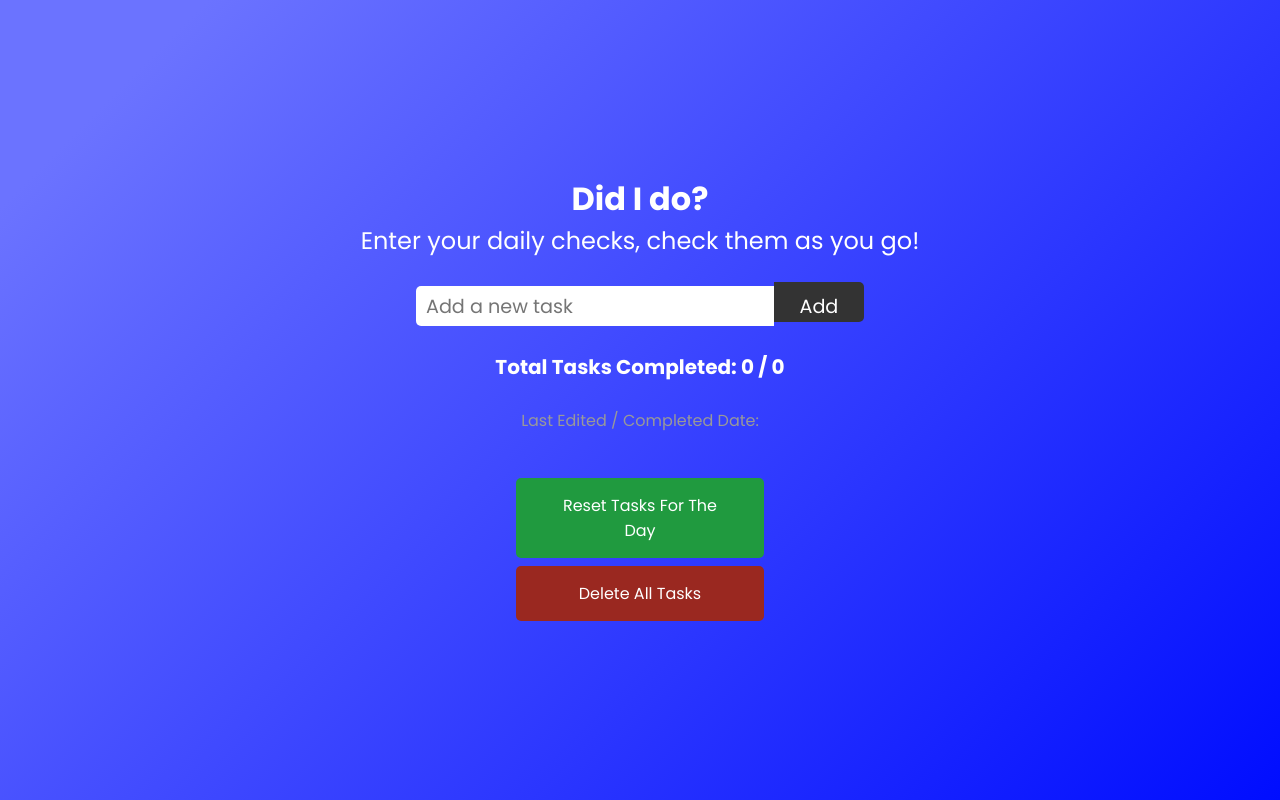
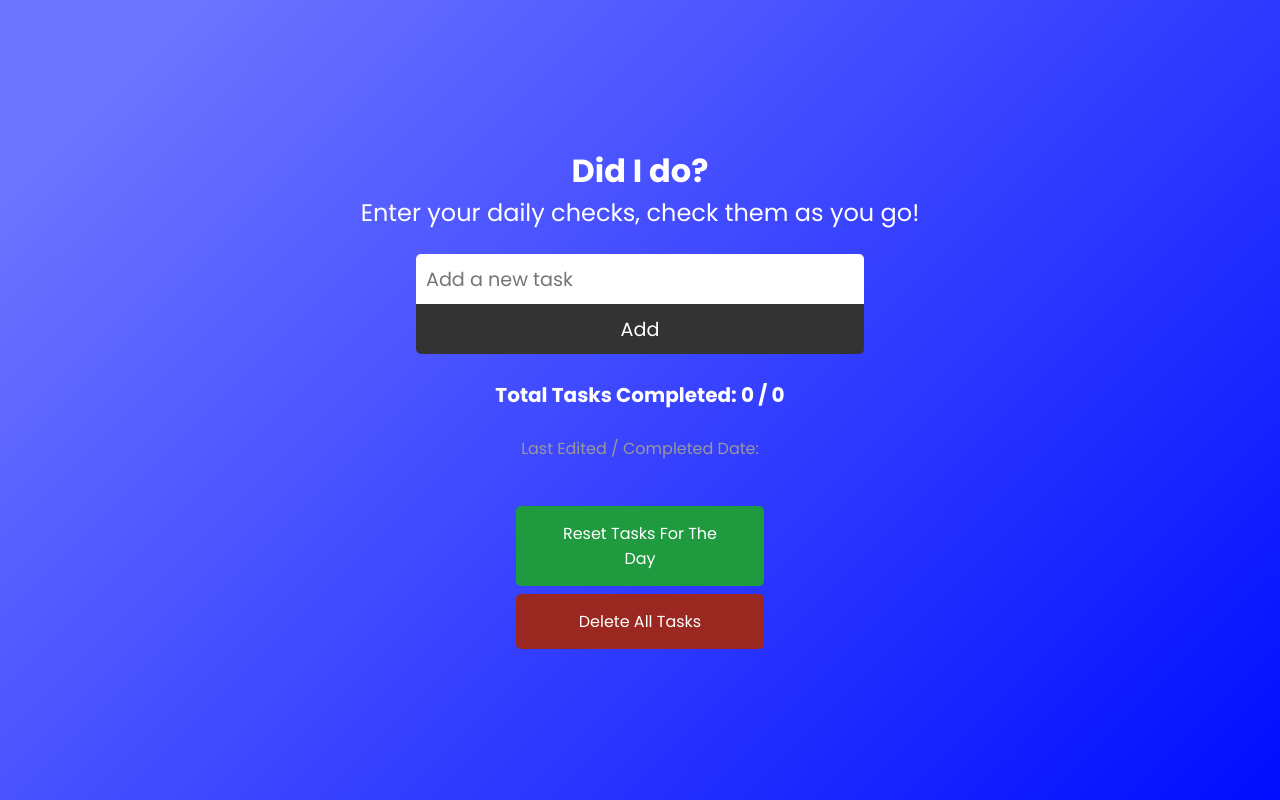
Before and after one commit to Toumari/Did-I-Do-, a React (Vite) app: page / in a window 1280 px wide. Built offline with nearby package versions, Linux system fonts and the light colour scheme.

Commit message:
changed the svg icon for the tab

```diff
--- a/index.html
+++ b/index.html
@@ -8,7 +8,7 @@
       rel="stylesheet"
     />
     <meta charset="UTF-8" />
-    <link rel="icon" type="image/svg+xml" href="/vite.svg" />
+    <link rel="icon" type="image/svg+xml" href="/list.svg" />
     <meta name="viewport" content="width=device-width, initial-scale=1.0" />
     <title>Did I do?</title>
   </head>
--- a/src/components/NewTaskInput.css
+++ b/src/components/NewTaskInput.css
@@ -1,10 +1,11 @@
 .newTaskInput__input {
     width: 80%;
-    height: 40px;
+    height: 50px;
     border: none;
     border-top-left-radius: 5px;
+    border-top-right-radius: 0px;
+    border-bottom-right-radius: 0px !important;
     border-bottom-left-radius: 5px;
-    padding: 0 1em;
     padding: 0.5em;
     font-size: 1.2em;
     font-weight: 400;
@@ -15,9 +16,11 @@
 
 .newTaskInput__button {
     width: 20%;
-    height: 40px;
+    height: 50px;
     border: none;
     border-top-right-radius: 5px;
+    border-top-left-radius: 0px !important;
+    border-bottom-left-radius: 0px;
     border-bottom-right-radius: 5px;
     padding: 0.5em;
     font-size: 1.2em;
@@ -27,21 +30,22 @@
     cursor: pointer;
 }
 
-
-
 .newTaskInput__button:hover {
     background-color: #000;
 }
 
-@media (max-width: 768px) {
+@media (min-width: 768px) {
     .newTaskInput__input {
         width: 100%;
+        border-bottom-left-radius: 0px;
+        border-bottom-right-radius: 0px;
         border-top-right-radius: 5px;
-        border-bottom-right-radius: 5px;
     }
     .newTaskInput__button {
         width: 100%;
-        border-top-left-radius: 5px;
         border-bottom-left-radius: 5px;
+        border-bottom-right-radius: 5px;
+        border-top-right-radius: 0px;
+        border-top-left-radius: 0px;
     }
 }
--- a/src/components/NewTaskInput.jsx
+++ b/src/components/NewTaskInput.jsx
@@ -1,4 +1,4 @@
-import "./newTaskInput.css";
+import "./NewTaskInput.css";
 import React, { useState } from "react";
 import { nanoid } from "nanoid";
 
```
Also changed, not shown: public/list.svg (added).
